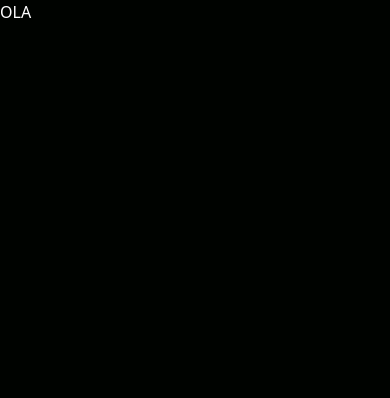
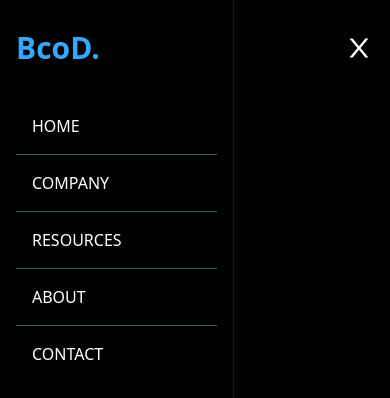
Before and after one commit to JailsonA/Landpage_data, a React (Create React App) app: page / in a window 390 px wide. Shown: the top 398 px of the page. Built offline with nearby package versions, Linux system fonts and the light colour scheme.

Commit message:
Config e Criação do Nabar com responsividade

```diff
--- a/package.json
+++ b/package.json
@@ -8,6 +8,7 @@
     "@testing-library/user-event": "^13.5.0",
     "react": "^18.2.0",
     "react-dom": "^18.2.0",
+    "react-icons": "^4.7.1",
     "react-scripts": "5.0.1",
     "web-vitals": "^2.1.4"
   },
--- a/src/App.js
+++ b/src/App.js
@@ -1,9 +1,10 @@
 import React from "react";
+import Navbar from "./components/Navbar";
 
 function App() {
   return (
-    <div className="text-white">
-     <h1>OLA</h1>
+    <div>
+     <Navbar/>
     </div>
   );
 }
--- /dev/null
+++ b/src/components/Navbar.jsx
@@ -0,0 +1,40 @@
+import React from "react";
+import { AiOutlineClose, AiOutlineMenu } from "react-icons/ai";
+import{useState} from 'react';
+
+const Navbar = () => {
+    const [nav, setNav] = useState(false);
+
+
+    const handleNav = () =>{
+        setNav(!nav);
+    }
+
+  return (
+    <div className="text-white flex justify-between items-center h-24 max-w-[1200px] mx-auto p-4">
+      <h1 className="w-full text-3xl font-bold text-[#35A7FF]">BcoD.</h1>
+      <ul className="hidden md:flex">
+        <li className="p-4">Home</li>
+        <li className="p-4">Company</li>
+        <li className="p-4">Resources</li>
+        <li className="p-4">About</li>
+        <li className="p-4">Contact</li>
+      </ul>
+      <div onClick={handleNav} className="block md:hidden">
+        { !nav ? <AiOutlineClose size={30} /> : <AiOutlineMenu size={30} />}
+      </div>
+      <div className={!nav ? 'fixed left-0 top-0 w-[60%] h-full border-r border-r-gray-900 bg-[#000300] ease-in-out duration-500' : 'fixed left-[-100%]' }>
+        <h1 className="w-full text-3xl font-bold text-[#35A7FF] mt-[1.9rem] m-4">BcoD.</h1>
+        <ul className="p-4 uppercase">
+          <li className="p-4 border-b border-gray-600">Home</li>
+          <li className="p-4 border-b border-gray-600">Company</li>
+          <li className="p-4 border-b border-gray-600">Resources</li>
+          <li className="p-4 border-b border-gray-600">About</li>
+          <li className="p-4">Contact</li>
+        </ul>
+      </div>
+    </div>
+  );
+};
+
+export default Navbar;
```
Also changed, not shown: 1 other file (tests, documents, lock files or other folders).
